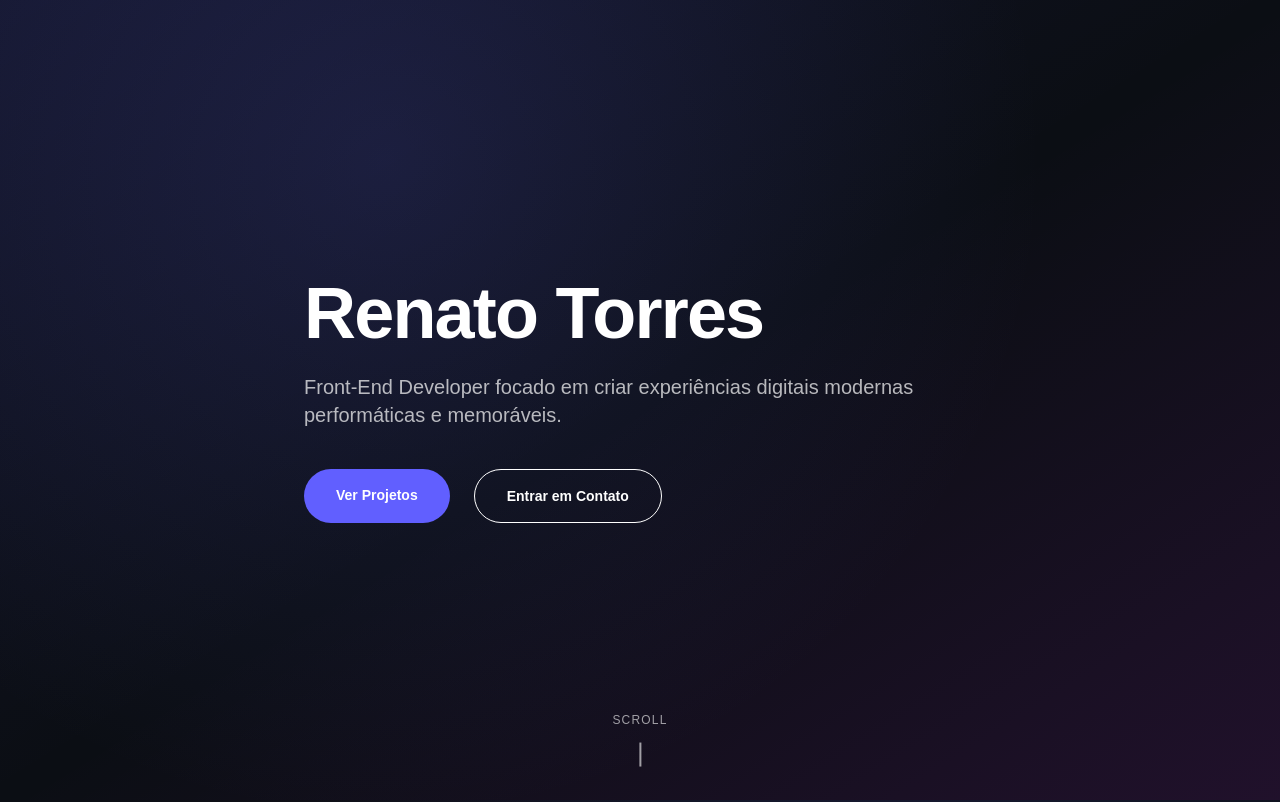
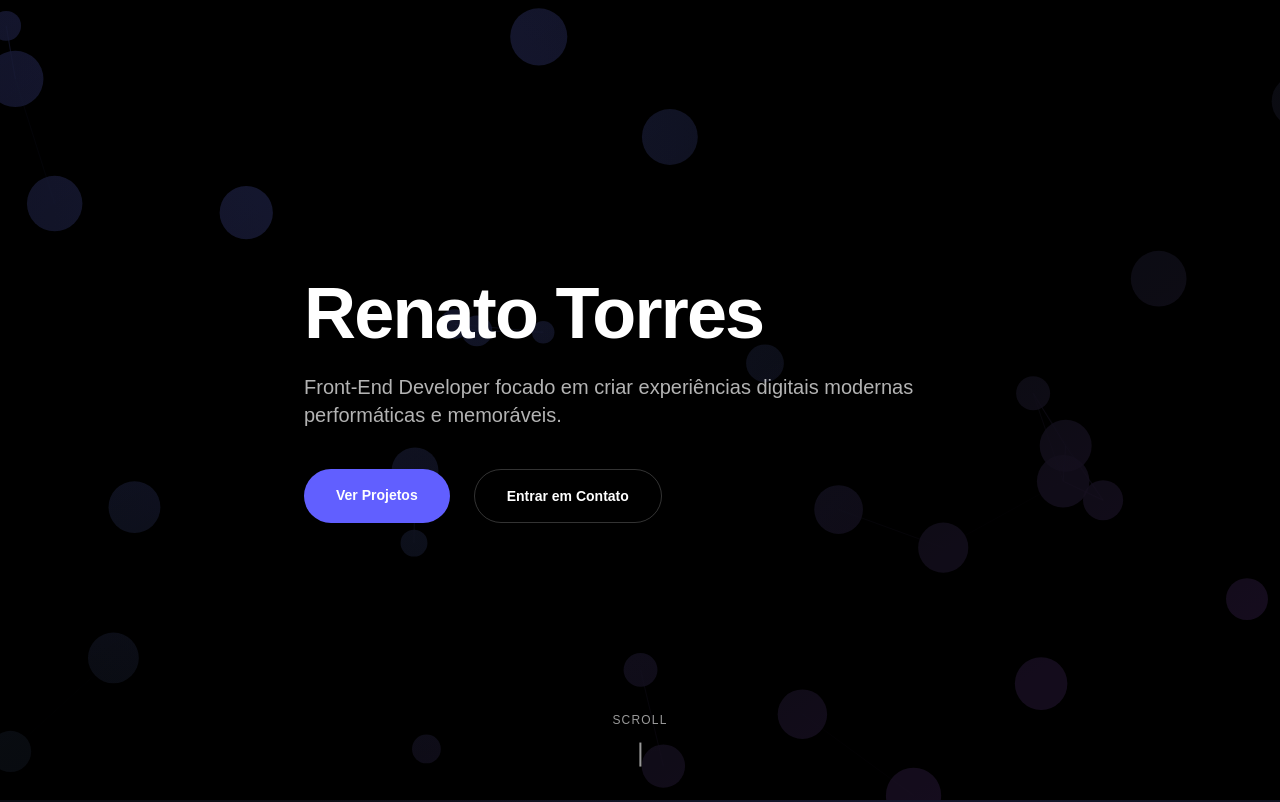
Before and after one commit to Renato-Torres-Dev/portfolio-renatotorres, a Next.js app: page / in a window 1280 px wide. Shown: the top 802 px of the page. Built offline with nearby package versions, Linux system fonts and the light colour scheme.

Commit message:
ajustes finalizados

```diff
--- a/components/sections/ContactSection.tsx
+++ b/components/sections/ContactSection.tsx
@@ -19,7 +19,7 @@ export default function ContactSection() {
   };
 
   return (
-    <section className="relative z-10 px-6 py-32 bg-[#0B0E14]">
+    <section id="contact" className="relative z-10 px-6 py-32 bg-[#0B0E14]">
         <div className="max-w-7xl mx-auto">
             <h2 className="mb-12 text-4xl font-bold text-white text-center">Contato</h2>
 
@@ -81,7 +81,7 @@ export default function ContactSection() {
                 type="submit"
                 whileHover={{ scale: 1.05 }}
                 whileTap={{ scale: 0.95 }}
-                className="rounded-full bg-indigo-500 px-8 py-4 text-white font-semibold text-lg transition"
+                className="rounded-full bg-indigo-500 px-8 py-4 text-white font-semibold text-lg transition cursor-pointer"
                 >
                 Enviar Mensagem
                 </motion.button>
--- a/components/sections/Hero.tsx
+++ b/components/sections/Hero.tsx
@@ -1,5 +1,7 @@
 "use client";
 
+import ParticlesHome from "../ui/ParticlesHome";
+import SmoothScrollLink from "../ui/SmoothScrollLink";
 import { motion } from "framer-motion"
 
 export default function HeroSection() {
@@ -14,6 +16,7 @@ export default function HeroSection() {
                 <div className="absolute inset-0 bg-gradient-to-br from-indigo-500/10 via-transparent to-fuchsia-500/10"/>
                 <div className="absolute inset-0 bg-[radial-gradient(circle_at_30%_20%,rgba(99,102,241,0.15),transparent_60%)]"/>
             </motion.div>
+            <ParticlesHome />
 
             <div className="relative z-10 flex h-full items-center">
                 <div className="max-w-7xl mx-auto px-6">
@@ -42,18 +45,18 @@ export default function HeroSection() {
                         transition={{ delay: 0.6, duration: 0.6 }}
                         className="mt-10 flex gap-6"
                     >
-                        <a
+                        <SmoothScrollLink
                             href="#projects"
                             className="rounded-full bg-indigo-500 px-8 py-4 text-sm font-semibold text-white transition hover:bg-indigo-400"
                         >
                             Ver Projetos
-                        </a>
-                        <a
+                        </SmoothScrollLink>
+                        <SmoothScrollLink
                             href="#contact"
-                            className="rounded-full border boder-white/20 px-8 py-4 text-sm font-semibold text-white transition hover:border-white/40"
+                            className="rounded-full border border-white/20 px-8 py-4 text-sm font-semibold text-white transition hover:border-white/40 hover:bg-indigo-500/30"
                         >
                             Entrar em Contato
-                        </a>
+                        </SmoothScrollLink>
                     </motion.div>
                 </div>
             </div>
--- a/components/sections/ProjectsSection.tsx
+++ b/components/sections/ProjectsSection.tsx
@@ -78,7 +78,7 @@ export default function ProjectsSectin() {
     }, []);
 
     return (
-        <section className="relative z-10 px-6 py-32 bg-[#0B0E14]" ref={containerRef}>
+        <section id="projects" className="relative z-10 px-6 py-32 bg-[#0B0E14]" ref={containerRef}>
             <div className="max-w-7xl mx-auto">
                 <h2 className="mb-16 text-4xl font-bold text-white">Projetos</h2>
 
@@ -86,7 +86,7 @@ export default function ProjectsSectin() {
                     {projects.map((project, index) => (
                         <div
                             key={project.id}
-                            className={`project-card flex flex-col lg:flex-row items-center gap-10 lg:gap-20 ${
+                            className={`project-card flex flex-col lg:flex-row items-center justify-around gap-10 lg:gap-20 ${
                                 index % 2 === 0 ? "lg:flex-row" : "lg:flex-row-reverse"
                             }`}
                         >
@@ -123,7 +123,7 @@ export default function ProjectsSectin() {
                                 </p>
                                 <a
                                     href={project.link}
-                                    className="inline-block rounded-full border border-white/20 px-6 py-3 text-sm font-semibold text-white transition hover:border-white/40"
+                                    className="inline-block rounded-full border border-white/20 px-6 py-3 text-sm font-semibold text-white transition hover:border-white/40 hover:bg-indigo-500/30"
                                     target="_blank"
                                 >
                                     Ver Projeto
--- /dev/null
+++ b/components/ui/ParticlesHome.tsx
@@ -0,0 +1,101 @@
+"use client";
+
+import { useEffect, useMemo } from "react";
+import Particles, { initParticlesEngine } from "@tsparticles/react";
+import type { Container, ISourceOptions } from "@tsparticles/engine";
+import { loadSlim } from "@tsparticles/slim";
+
+export default function ParticlesHome() {
+  useEffect(() => {
+    initParticlesEngine(async (engine) => {
+      await loadSlim(engine);
+    });
+  }, []);
+
+  const options: ISourceOptions = useMemo(
+    () => ({
+      fullScreen: {
+        enable: false,
+      },
+      fpsLimit: 120,
+      detectRetina: true,
+
+      backgroundMask: {
+        enable: true,
+        cover: {
+          color: "#000",
+          opacity: 1,
+        },
+      },
+
+      interactivity: {
+        events: {
+          onHover: {
+            enable: true,
+            mode: "bubble",
+          },
+          onClick: {
+            enable: true,
+            mode: "push",
+          },
+          resize:
+          {
+            enable: true,
+            delay: 0.5,
+          },
+        },
+        modes: {
+          bubble: {
+            distance: 200,
+            size: 50,
+            duration: 2,
+            opacity: 1,
+          },
+          push: {
+            quantity: 1,
+          },
+        },
+      },
+
+      particles: {
+        number: {
+          value: 4,
+          density: {
+            enable: true,
+          },
+        },
+        color: {
+          value: "#ffffff",
+        },
+        links: {
+          enable: true,
+          color: "#ffffff",
+          distance: 5,
+          opacity: 0.6,
+        },
+        move: {
+          enable: true,
+          speed: 1.5,
+          outModes: {
+            default: "out",
+          },
+        },
+        opacity: {
+          value: 0.8,
+        },
+        size: {
+          value: 150,
+        },
+      },
+    }),
+    []
+  );
+
+  return (
+    <Particles
+      id="timeline-particles"
+      options={options}
+      className="absolute inset-0 z-0"
+    />
+  );
+}
--- /dev/null
+++ b/components/ui/SmoothScrollLink.tsx
@@ -0,0 +1,37 @@
+"use client";
+
+import { motion } from "framer-motion";
+
+interface SmoothScrollLinkProps {
+  href: string;
+  children: React.ReactNode;
+  className?: string;
+}
+
+export default function SmoothScrollLink({ href, children, className }: SmoothScrollLinkProps) {
+  const handleClick = (e: React.MouseEvent<HTMLAnchorElement>) => {
+    e.preventDefault();
+    const targetId = href.replace("#", "");
+    const element = document.getElementById(targetId);
+
+    if (element) {
+      element.scrollIntoView({
+        behavior: "smooth",
+        block: "start"
+      });
+    }
+  };
+
+  return (
+    <motion.a
+      href={href}
+      onClick={handleClick}
+      className={className}
+      whileHover={{ scale: 1.05 }}
+      whileTap={{ scale: 0.95 }}
+      transition={{ duration: 0.2 }}
+    >
+      {children}
+    </motion.a>
+  );
+}
```
